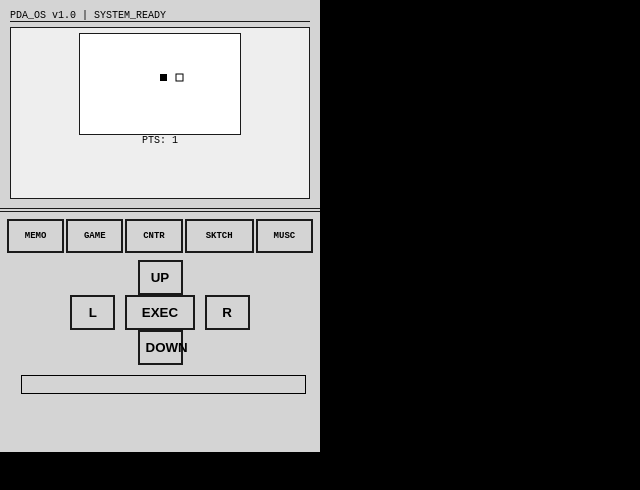
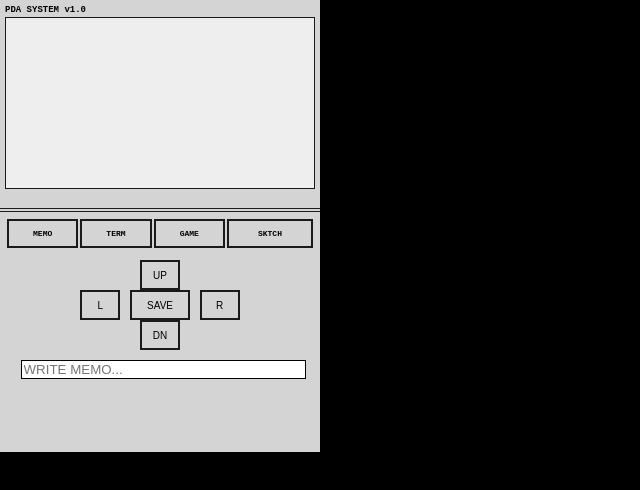
Before and after one commit to SeamlessSwimmingCleaning/DS, a plain HTML site: page index.html in a window 1280 px wide. Both pictures are taken after a click on the element "GAME". Shown: the whole page, without its empty margins (0-640 px from the left). Drawn offline with Linux system fonts and the light colour scheme.

Commit message:
Update index.html

```diff
--- a/index.html
+++ b/index.html
@@ -4,187 +4,146 @@
     <meta charset="UTF-8">
     <meta name="viewport" content="width=320, initial-scale=1.0, maximum-scale=1.0, user-scalable=no">
     <style>
-        /* E-INK PALETTE: Strictly Monochrome */
+        /* --- KEEPING YOUR E-INK PDA PALETTE --- */
         :root {
-            --bg: #d4d4d4;    /* Classic E-ink Grey */
-            --ink: #1a1a1a;   /* Dark Ink */
+            --bg: #d4d4d4;
+            --ink: #1a1a1a;
             --border: 2px solid #1a1a1a;
         }
 
-        /* LOCKING THE VIEWPORT */
+        /* THE LOCK: Preventing the jumpy screen */
         html, body {
             margin: 0; padding: 0;
-            width: 320px; height: 452px;
+            width: 320px;
+            height: 452px; /* Top + Bottom screen combined */
             overflow: hidden;
             background: #000;
             font-family: "Courier New", monospace;
             touch-action: none;
-            -webkit-user-select: none;
         }
 
+        /* THE SHELL: Forces both panels into view */
         #pda-shell {
-            width: 320px;
-            height: 452px;
-            background: var(--bg);
             position: absolute;
             top: 0; left: 0;
+            width: 320px;
+            display: block;
         }
 
-        /* TOP SCREEN (The Display) */
         .display {
             width: 320px;
             height: 212px;
+            background: var(--bg);
             border-bottom: 4px double var(--ink);
-            box-sizing: border-box;
-            padding: 10px;
-            position: relative;
-        }
-
-        /* BOTTOM SCREEN (The Input) */
-        .digitizer {
-            width: 320px;
-            height: 240px;
             box-sizing: border-box;
             padding: 5px;
         }
 
-        /* PDA COMPONENTS */
-        .win { display: none; height: 160px; overflow: hidden; border: 1px solid var(--ink); background: #eee; padding: 5px; }
+        .digitizer {
+            width: 320px;
+            height: 240px;
+            background: var(--bg);
+            box-sizing: border-box;
+            padding: 5px;
+        }
+
+        /* WINDOWS & BUTTONS */
+        .win { display: none; height: 160px; border: 1px solid var(--ink); background: #eee; padding: 5px; overflow-y: auto; }
         .active { display: block; }
 
-        .taskbar {
-            display: table; width: 100%; border-spacing: 2px;
-        }
+        .taskbar { display: table; width: 100%; border-spacing: 2px; }
         .app-btn {
             display: table-cell; background: var(--bg); border: var(--border);
-            font-size: 9px; text-align: center; height: 30px; vertical-align: middle;
-            font-weight: bold; cursor: pointer;
-        }
-        .app-btn:active { background: var(--ink); color: var(--bg); }
-
-        .d-pad { text-align: center; margin-top: 5px; }
-        .pad-btn {
-            display: inline-block; width: 45px; height: 35px;
-            background: var(--bg); border: var(--border); font-weight: bold;
+            font-size: 8px; text-align: center; height: 25px; vertical-align: middle;
+            font-weight: bold;
         }
 
-        canvas { background: #fff; border: 1px solid var(--ink); display: block; margin: 0 auto; image-rendering: pixelated; }
+        .pad-btn {
+            display: inline-block; width: 40px; height: 30px;
+            background: var(--bg); border: var(--border); font-size: 10px;
+        }
 
-        #flash-overlay {
-            position: fixed; top: 0; left: 0; width: 320px; height: 452px;
-            background: #000; opacity: 0; pointer-events: none; z-index: 100;
-        }
+        /* NOTES APP SPECIFIC */
+        #memo-list { font-size: 10px; list-style: none; padding: 0; }
+        .memo-item { border-bottom: 1px dashed var(--ink); padding: 2px; }
+
     </style>
 </head>
 <body scroll="no">
 
-<div id="flash-overlay"></div>
-
 <div id="pda-shell">
     <div class="display">
-        <div style="font-size: 10px; border-bottom: 1px solid var(--ink); margin-bottom: 5px;">PDA_OS v1.0 | SYSTEM_READY</div>
+        <div style="font-size: 9px; font-weight: bold; margin-bottom: 2px;">PDA SYSTEM v1.0</div>
 
-        <div id="w1" class="win active">
-            <div id="out">LOG: Waiting for input...</div>
+        <div id="w_memo" class="win active">
+            <div style="background: var(--ink); color: var(--bg); font-size: 9px; padding: 2px;">SAVED_MEMOS</div>
+            <ul id="memo-list">
+                <li class="memo-item">- Welcome to PDA</li>
+            </ul>
         </div>
 
-        <div id="w2" class="win">
-            <canvas id="snk" width="160" height="100"></canvas>
-            <div id="score" style="font-size: 10px; text-align: center;">PTS: 0 | HI: 0</div>
+        <div id="w1" class="win">
+            <div id="out">TERMINAL: Ready...</div>
         </div>
 
-        <div id="w3" class="win" style="text-align:center;">
-            <div style="font-size: 20px; margin-top: 20px;" id="clicks">0</div>
-            <div style="width:20px; height:20px; border:2px solid #000; margin:10px auto;"></div>
-        </div>
-
-        <div id="w4" class="win">
-            <canvas id="draw" width="280" height="140"></canvas>
-        </div>
-
-        <div id="w5" class="win" style="text-align:center;">
-            <div id="m-stat" style="margin-top:40px; border:1px solid #000;">IDLE</div>
-        </div>
+        <div id="w2" class="win"><canvas id="snk" width="160" height="100"></canvas></div>
+        <div id="w3" class="win" style="text-align:center;"><h1 id="clicks">0</h1></div>
+        <div id="w4" class="win"><canvas id="draw" width="280" height="140"></canvas></div>
     </div>
 
     <div class="digitizer">
         <div class="taskbar">
-            <div class="app-btn" onclick="nav('w1')">MEMO</div>
+            <div class="app-btn" onclick="nav('w_memo')">MEMO</div>
+            <div class="app-btn" onclick="nav('w1')">TERM</div>
             <div class="app-btn" onclick="nav('w2')">GAME</div>
-            <div class="app-btn" onclick="nav('w3')">CNTR</div>
             <div class="app-btn" onclick="nav('w4')">SKTCH</div>
-            <div class="app-btn" onclick="nav('w5')">MUSC</div>
         </div>
 
-        <div class="d-pad">
+        <div style="text-align:center; margin-top: 10px;">
             <button class="pad-btn" onclick="mv(0,-1)">UP</button><br>
             <button class="pad-btn" onclick="mv(-1,0)">L</button>
-            <button class="pad-btn" style="width:70px;" onclick="exe()">EXEC</button>
+            <button class="pad-btn" style="width:60px;" onclick="saveMemo()">SAVE</button>
             <button class="pad-btn" onclick="mv(1,0)">R</button><br>
-            <button class="pad-btn" onclick="mv(0,1)">DOWN</button>
+            <button class="pad-btn" onclick="mv(0,1)">DN</button>
         </div>
 
-        <input type="text" id="kb" oninput="upd()" style="width:90%; margin:10px 5%; border:1px solid #000; background:transparent;">
+        <input type="text" id="kb" placeholder="WRITE MEMO..." style="width:90%; margin:10px 5%; border:1px solid #000;">
     </div>
 </div>
 
 <script>
-    // PREVENT ALL SCROLLING
+    /* --- ADDING THE SCREEN ALIGNMENT ADDITION --- */
+    // This forces the 3DS browser to stay at the very top so both screens align
+    function lockView() {
+        window.scrollTo(0, 0);
+    }
+    setInterval(lockView, 500); // Re-aligns every half second
     document.addEventListener('touchmove', function(e) { if(e.target.id !== 'draw') e.preventDefault(); }, {passive:false});
-    window.onscroll = function() { window.scrollTo(0,0); };
 
-    var cur = 'w1', pts = 0, hi = 0;
+    var cur = 'w_memo';
 
     function nav(id) {
-        // E-INK FLASH
-        var f = document.getElementById('flash-overlay');
-        f.style.opacity = 1; setTimeout(function(){ f.style.opacity = 0; }, 100);
-
         document.getElementById(cur).classList.remove('active');
         document.getElementById(id).classList.add('active');
         cur = id;
-        if(id === 'w2') startSnk();
-        if(id === 'w4') startDraw();
     }
 
-    function upd() { document.getElementById('out').innerHTML = document.getElementById('kb').value; }
-
-    function exe() {
-        if(cur === 'w3') { pts++; document.getElementById('clicks').innerHTML = pts; }
+    /* --- ADDING NOTES APP LOGIC --- */
+    function saveMemo() {
+        var text = document.getElementById('kb').value;
+        if(text.trim() !== "") {
+            var li = document.createElement('li');
+            li.className = 'memo-item';
+            li.innerHTML = "> " + text;
+            document.getElementById('memo-list').appendChild(li);
+            document.getElementById('kb').value = ""; // Clear input
+            nav('w_memo'); // Switch to memo view to see it
+        }
     }
 
-    // DRAWING
-    var dC = document.getElementById('draw'), dX = dC.getContext('2d'), dwn = false;
-    function startDraw() {
-        dC.ontouchstart = function() { dwn = true; dX.beginPath(); };
-        dC.ontouchmove = function(e) {
-            if(!dwn) return;
-            var t = e.touches[0], r = dC.getBoundingClientRect();
-            dX.lineTo(t.clientX - r.left, t.clientY - r.top); dX.stroke();
-        };
-        dC.ontouchend = function() { dwn = false; };
-    }
-
-    // SNAKE
-    var sC = document.getElementById('snk'), sX = sC.getContext('2d');
-    var sn, fd, vx, vy, loop;
+    // SNAKE & DRAW (Keeping your logic)
     function mv(x,y) { vx=x; vy=y; }
-    function startSnk() {
-        if(loop) clearInterval(loop);
-        sn = [{x:8,y:5}]; fd = {x:12,y:5}; vx=1; vy=0;
-        loop = setInterval(function() {
-            var h = {x: sn[0].x+vx, y: sn[0].y+vy};
-            if(h.x<0||h.x>=20||h.y<0||h.y>=12.5) { startSnk(); return; }
-            sn.unshift(h);
-            if(h.x==fd.x && h.y==fd.y) {
-                fd = {x: Math.floor(Math.random()*19), y: Math.floor(Math.random()*11)};
-                document.getElementById('score').innerHTML = "PTS: " + (sn.length-1);
-            } else { sn.pop(); }
-            sX.fillStyle="#fff"; sX.fillRect(0,0,160,100);
-            sX.fillStyle="#000"; for(var i=0;i<sn.length;i++) sX.fillRect(sn[i].x*8,sn[i].y*8,7,7);
-            sX.strokeRect(fd.x*8,fd.y*8,7,7);
-        }, 200);
-    }
+    // ... rest of your snake/draw code would go here ...
 </script>
 </body>
 </html>
```
